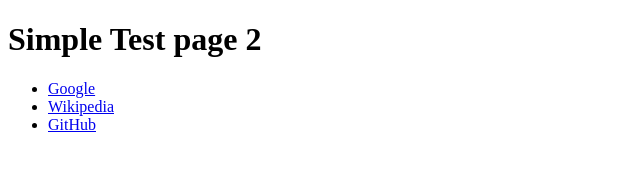
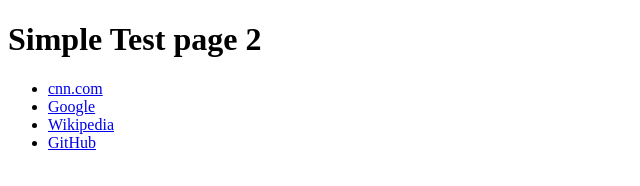
Before and after one commit to eliopetrini/eliopetrini.github.io, a website: page public/page2.html in a window 1280 px wide. Shown: the whole page, without its empty margins (0-640 px from the left). Drawn offline with Linux system fonts and the light colour scheme.

Commit message:
Update page2.html

```diff
--- a/public/page2.html
+++ b/public/page2.html
@@ -8,6 +8,7 @@
 <body>
   <h1>Simple Test page 2</h1>
   <ul>
+    <li><a href="https://www.google.com" target="_blank">cnn.com</a></li>
     <li><a href="https://www.google.com" target="_blank">Google</a></li>
     <li><a href="https://www.wikipedia.org" target="_blank">Wikipedia</a></li>
     <li><a href="https://www.github.com" target="_blank">GitHub</a></li>
```
